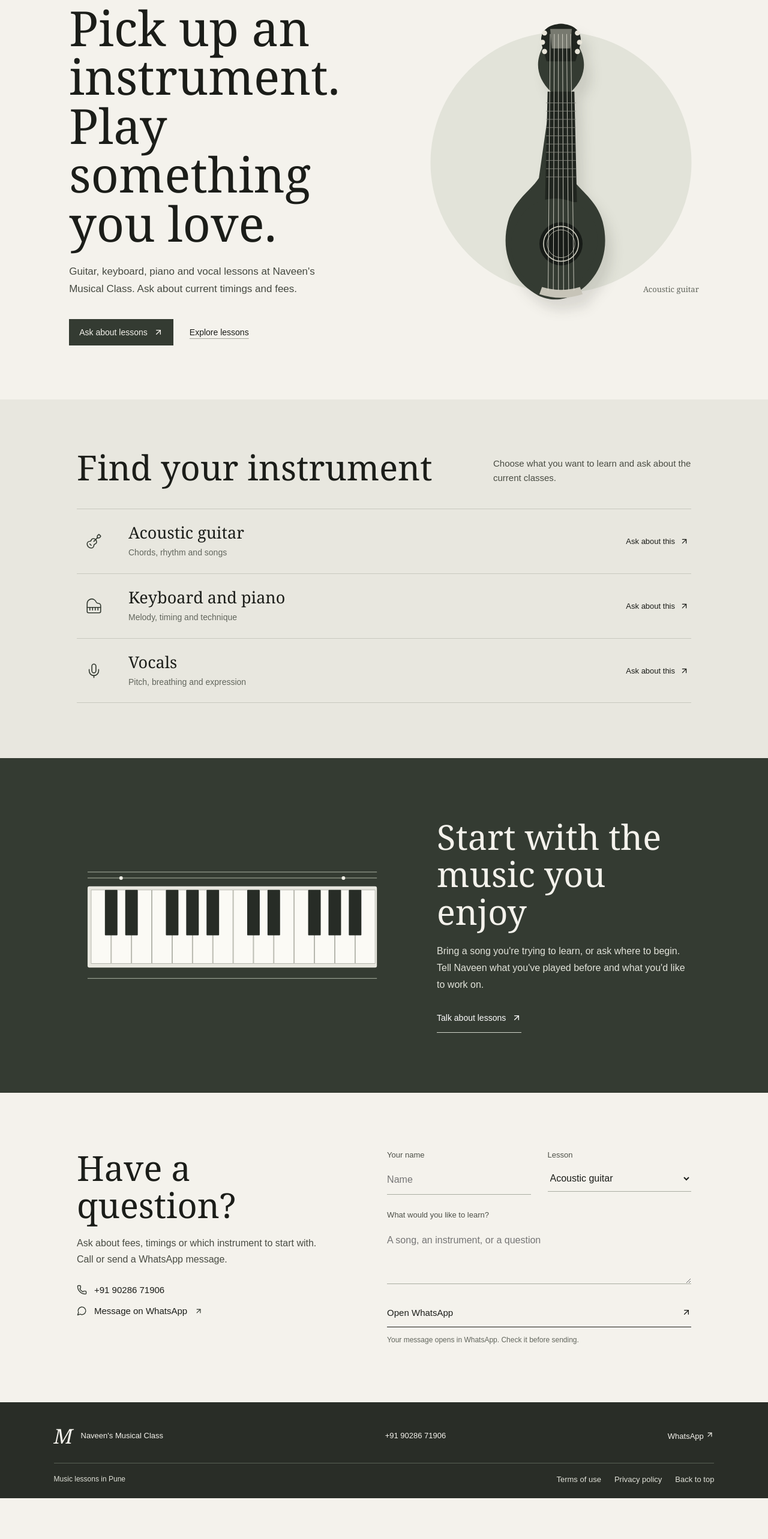
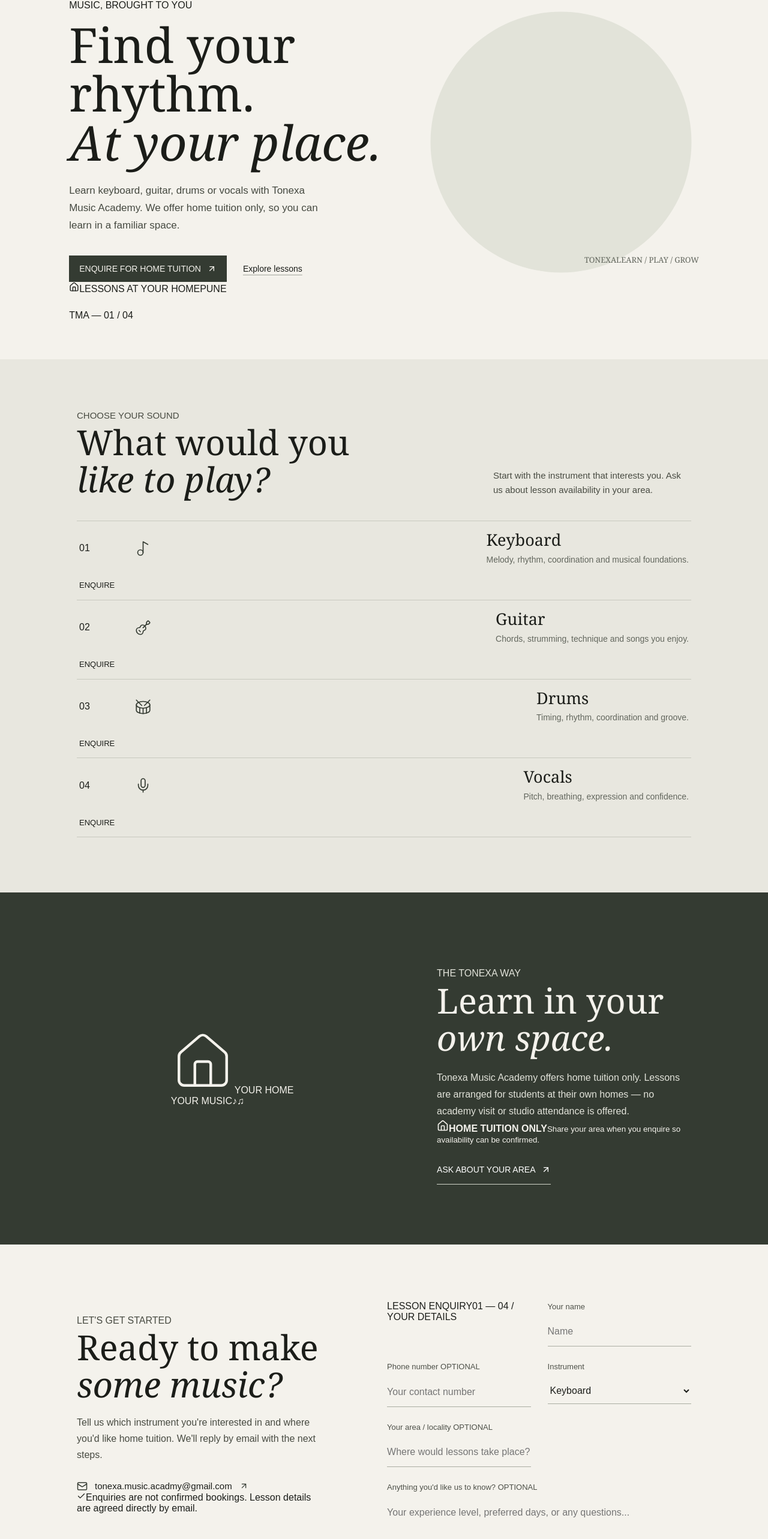
Before and after one commit to itsvectrix-hue/class, a React (Vite) app: page / in a window 1280 px wide. Shown: the part 187-2753 px from the top of the page at 60% size. Before the commit the page ends 2685 px from the top, so only its background shows below. Built offline with nearby package versions, Linux system fonts and the light colour scheme.

Commit message:
rebrand site for Tonexa Music Academy

```diff
--- a/src/App.jsx
+++ b/src/App.jsx
@@ -1,138 +1,50 @@
 import React, { useEffect, useRef, useState } from "react";
 import {
   ArrowUpRight,
+  Check,
+  Drum,
   Guitar,
+  House,
+  Mail,
   Menu,
-  MessageCircle,
   Mic,
-  Piano,
-  Phone,
+  Music2,
   X,
 } from "lucide-react";
 
-const phoneNumber = "919028671906";
-const phoneLabel = "+91 90286 71906";
-const whatsappUrl = "https://wa.me/" + phoneNumber;
+const academyName = "Tonexa Music Academy";
+const emailAddress = "tonexa.music.acadmy@gmail.com";
+const emailUrl = "mailto:" + emailAddress;
 
 const lessons = [
   {
-    name: "Acoustic guitar",
-    detail: "Chords, rhythm and songs",
+    name: "Keyboard",
+    detail: "Melody, rhythm, coordination and musical foundations.",
+    icon: Music2,
+  },
+  {
+    name: "Guitar",
+    detail: "Chords, strumming, technique and songs you enjoy.",
     icon: Guitar,
   },
   {
-    name: "Keyboard and piano",
-    detail: "Melody, timing and technique",
-    icon: Piano,
+    name: "Drums",
+    detail: "Timing, rhythm, coordination and groove.",
+    icon: Drum,
   },
   {
     name: "Vocals",
-    detail: "Pitch, breathing and expression",
+    detail: "Pitch, breathing, expression and confidence.",
     icon: Mic,
   },
 ];
 
-function AcousticIllustration() {
-  return (
-    <svg
-      className="hero-guitar"
-      viewBox="0 0 260 560"
-      role="img"
-      aria-label="Acoustic guitar illustration"
-    >
-      <path
-        d="M111 143 C82 115 79 84 95 55 L165 55 C181 84 178 115 149 143 L151 310 C165 333 200 353 211 395 C228 461 198 514 153 538 C132 549 106 549 85 538 C40 514 10 461 27 395 C38 353 73 333 87 310Z"
-        fill="#343b32"
-      />
-      <path d="M104 142 L156 142 L161 357 L99 357Z" fill="#20251f" />
-      <path d="M94 56 C85 28 101 12 130 10 C159 12 175 28 166 56 L158 83 L102 83Z" fill="#20251f" />
-      <path d="M109 20 H151 L148 58 H112Z" fill="#77796f" />
-      <g fill="#e8e5d9">
-        <circle cx="98" cy="28" r="5" />
-        <circle cx="94" cy="46" r="5" />
-        <circle cx="98" cy="64" r="5" />
-        <circle cx="162" cy="28" r="5" />
-        <circle cx="166" cy="46" r="5" />
-        <circle cx="162" cy="64" r="5" />
-      </g>
-      <path
-        d="M45 397 C58 369 82 351 119 350 C156 351 182 369 195 397 C214 444 186 501 151 520 C126 533 104 533 79 520 C44 501 16 444 45 397Z"
-        fill="#343b32"
-      />
-      <circle cx="130" cy="438" r="42" fill="#171b17" />
-      <circle cx="130" cy="438" r="34" fill="none" stroke="#c5c4b7" strokeWidth="2" />
-      <circle cx="130" cy="438" r="27" fill="none" stroke="#c5c4b7" strokeWidth="1" />
-      <path d="M93 522 Q130 533 167 522 L172 536 Q130 550 88 536Z" fill="#c7c4b8" />
-      {Array.from({ length: 6 }, (_, index) => (
-        <path
-          key={index}
-          d={"M" + (109 + index * 8) + " 30 L" + (105 + index * 10) + " 529"}
-          fill="none"
-          stroke="#dedcd1"
-          strokeWidth="1"
-        />
-      ))}
-      {Array.from({ length: 10 }, (_, index) => (
-        <path
-          key={"fret-" + index}
-          d={"M101 " + (164 + index * 16) + " H159"}
-          fill="none"
-          stroke="#8a8c82"
-          strokeWidth="1"
-        />
-      ))}
-    </svg>
-  );
-}
-
-function KeyboardIllustration() {
-  return (
-    <svg className="keyboard-illustration" viewBox="0 0 520 210" aria-hidden="true">
-      <path d="M18 16 H502" stroke="#aeb5a5" strokeWidth="1" />
-      <path d="M18 194 H502" stroke="#aeb5a5" strokeWidth="1" />
-      <rect x="18" y="40" width="484" height="136" rx="3" fill="#e8e7df" />
-      {Array.from({ length: 14 }, (_, index) => (
-        <rect
-          key={"key-" + index}
-          x={24 + index * 34}
-          y="46"
-          width="33"
-          height="123"
-          fill="#fbfaf5"
-          stroke="#a8a99f"
-          strokeWidth=".8"
-        />
-      ))}
-      {Array.from({ length: 13 }, (_, index) =>
-        ![2, 6, 9].includes(index % 7) ? (
-          <rect
-            key={"black-" + index}
-            x={47 + index * 34}
-            y="46"
-            width="21"
-            height="76"
-            rx="1"
-            fill="#272c26"
-          />
-        ) : null
-      )}
-      <path d="M18 26 H502" stroke="#aeb5a5" strokeWidth="1" />
-      <circle cx="74" cy="26" r="3" fill="#f0eee6" />
-      <circle cx="446" cy="26" r="3" fill="#f0eee6" />
-    </svg>
-  );
-}
-
 function EntryLoader() {
   return (
-    <div className="entry-loader" role="status" aria-label="Loading Naveen's Musical Class">
+    <div className="entry-loader" role="status" aria-label="Loading Tonexa Music Academy">
       <div className="entry-loader-content">
-        <svg className="loader-staff" viewBox="0 0 280 74" aria-hidden="true">
-          <path d="M4 17 H276 M4 27 H276 M4 37 H276 M4 47 H276 M4 57 H276" />
-          <path className="loader-sweep" d="M18 12 V62" />
-          <circle className="loader-note" cx="18" cy="37" r="5" />
-        </svg>
-        <p>Naveen's Musical Class</p>
+        <span className="loader-mark">T<span>.</span></span>
+        <p>{academyName}</p>
       </div>
     </div>
   );
@@ -158,9 +70,9 @@ function Header() {
 
   return (
     <header className="site-header">
-      <a className="brand" href="/" aria-label="Naveen's Musical Class home" onClick={closeMenu}>
-        <span className="brand-mark">M</span>
-        <span className="brand-name">Naveen's<br />Musical Class</span>
+      <a className="brand" href="#home" aria-label="Tonexa Music Academy home" onClick={closeMenu}>
+        <span className="brand-mark">T<span>.</span></span>
+        <span className="brand-name">TONEXA<br /><small>MUSIC ACADEMY</small></span>
       </a>
 
       <nav
@@ -169,10 +81,10 @@ function Header() {
         aria-label="Main navigation"
       >
         <a href="#lessons" onClick={closeMenu}>Lessons</a>
-        <a href="#practice" onClick={closeMenu}>Practice</a>
+        <a href="#home-tuition" onClick={closeMenu}>Home tuition</a>
         <a href="#contact" onClick={closeMenu}>Contact</a>
         <a className="nav-contact" href="#contact" onClick={closeMenu}>
-          Ask about classes <ArrowUpRight size={15} aria-hidden="true" />
+          Enquire now <ArrowUpRight size={15} aria-hidden="true" />
         </a>
       </nav>
 
@@ -195,17 +107,20 @@ function Footer() {
   return (
     <footer className="site-footer">
       <div className="footer-main">
-        <a className="footer-brand" href="/" aria-label="Naveen's Musical Class home">
-          <span className="brand-mark">M</span>
-          <span>Naveen's Musical Class</span>
+        <a className="footer-brand" href="#home" aria-label="Tonexa Music Academy home">
+          <span className="brand-mark">T<span>.</span></span>
+          <span>TONEXA / MUSIC ACADEMY</span>
         </a>
-        <a href={"tel:+" + phoneNumber}>{phoneLabel}</a>
-        <a href={whatsappUrl} target="_blank" rel="noopener noreferrer">
-          WhatsApp <ArrowUpRight size={14} aria-hidden="true" />
+        <div className="footer-note">
+          <span>HOME TUITION ONLY</span>
+          <span>Learn music where you feel at home.</span>
+        </div>
+        <a className="footer-email" href={emailUrl}>
+          <Mail size={16} aria-hidden="true" /> {emailAddress}
         </a>
       </div>
       <div className="footer-bottom">
-        <span>Music lessons in Pune</span>
+        <span>© {new Date().getFullYear()} TONEXA MUSIC ACADEMY</span>
         <nav aria-label="Footer navigation">
           <a href="/terms">Terms of use</a>
           <a href="/privacy">Privacy policy</a>
@@ -220,13 +135,15 @@ function App() {
   const [showLoader, setShowLoader] = useState(true);
   const [form, setForm] = useState({
     name: "",
-    lesson: "Acoustic guitar",
+    phone: "",
+    lesson: "Keyboard",
+    area: "",
     message: "",
   });
   const [preparedMessage, setPreparedMessage] = useState("");
 
   useEffect(() => {
-    const timer = window.setTimeout(() => setShowLoader(false), 860);
+    const timer = window.setTimeout(() => setShowLoader(false), 650);
     return () => window.clearTimeout(timer);
   }, []);
 
@@ -239,16 +156,23 @@ function App() {
     event.preventDefault();
 
     const message = [
-      "Hello Naveen's Musical Class,",
+      "Hello Tonexa Music Academy,",
       "",
       "Name: " + form.name.trim(),
+      "Phone: " + (form.phone.trim() || "Not provided"),
       "Interested in: " + form.lesson,
-      "Message: " + (form.message.trim() || "Please share the current class details."),
+      "Home tuition area: " + (form.area.trim() || "Not provided"),
+      "Message: " + (form.message.trim() || "Please share the lesson details."),
+      "",
+      "I understand that this is an enquiry only and does not confirm a lesson booking.",
     ].join("\n");
 
-    const url = whatsappUrl + "?text=" + encodeURIComponent(message);
+    const subject = encodeURIComponent("Music lesson enquiry — " + form.name.trim());
+    const body = encodeURIComponent(message);
+    const url = emailUrl + "?subject=" + subject + "&body=" + body;
+
     setPreparedMessage(url);
-    window.open(url, "_blank", "noopener,noreferrer");
+    window.location.href = url;
   };
 
   return (
@@ -257,95 +181,137 @@ function App() {
 
       <div className="site-shell">
         <a className="skip-link" href="#main-content">Skip to content</a>
+        <div className="topline">
+          <span><span className="topline-dot" /> MUSIC LESSONS IN PUNE</span>
+          <span>HOME TUITION ONLY</span>
+        </div>
         <Header />
 
         <main id="main-content">
           <section className="hero" id="home">
             <div className="hero-copy">
-              <p className="location-line">Music lessons in Pune</p>
-              <h1>Pick up an instrument. Play something you love.</h1>
+              <p className="eyebrow"><span className="eyebrow-rule" /> MUSIC, BROUGHT TO YOU</p>
+              <h1>Find your rhythm.<br /><em>At your place.</em></h1>
               <p className="hero-description">
-                Guitar, keyboard, piano and vocal lessons at Naveen's Musical Class.
-                Ask about current timings and fees.
+                Learn keyboard, guitar, drums or vocals with Tonexa Music Academy.
+                We offer home tuition only, so you can learn in a familiar space.
               </p>
               <div className="hero-actions">
                 <a className="primary-link" href="#contact">
-                  Ask about lessons <ArrowUpRight size={16} aria-hidden="true" />
+                  ENQUIRE FOR HOME TUITION <ArrowUpRight size={16} aria-hidden="true" />
                 </a>
                 <a className="secondary-link" href="#lessons">Explore lessons</a>
               </div>
+              <div className="hero-proof">
+                <House size={17} aria-hidden="true" />
+                <span>LESSONS AT YOUR HOME</span>
+                <span className="proof-divider" />
+                <span>PUNE</span>
+              </div>
             </div>
 
-            <div className="hero-art">
-              <AcousticIllustration />
-              <span className="art-caption">Acoustic guitar</span>
+            <div className="hero-art" aria-label="Music academy home tuition">
+              <div className="art-orbit orbit-one" />
+              <div className="art-orbit orbit-two" />
+              <div className="art-center">
+                <span className="art-note">♪</span>
+                <span className="art-word">MAKE<br /><em>MUSIC.</em></span>
+              </div>
+              <div className="art-chip chip-keyboard"><Music2 size={18} /> KEYBOARD</div>
+              <div className="art-chip chip-guitar"><Guitar size={18} /> GUITAR</div>
+              <div className="art-chip chip-drums"><Drum size={18} /> DRUMS</div>
+              <div className="art-chip chip-vocals"><Mic size={18} /> VOCALS</div>
+              <div className="art-caption"><span>TONEXA</span><span>LEARN / PLAY / GROW</span></div>
             </div>
+            <div className="hero-index">TMA — 01 / 04</div>
           </section>
 
           <section className="lessons-section" id="lessons">
             <div className="section-intro">
-              <h2>Find your instrument</h2>
-              <p>Choose what you want to learn and ask about the current classes.</p>
+              <div>
+                <p className="eyebrow"><span className="eyebrow-rule" /> CHOOSE YOUR SOUND</p>
+                <h2>What would you<br /><em>like to play?</em></h2>
+              </div>
+              <p>Start with the instrument that interests you. Ask us about lesson availability in your area.</p>
             </div>
 
             <div className="lesson-list">
-              {lessons.map(({ name, detail, icon: Icon }) => (
+              {lessons.map(({ name, detail, icon: Icon }, index) => (
                 <a
                   className="lesson-row"
                   href="#contact"
                   key={name}
                   onClick={() => setForm((current) => ({ ...current, lesson: name }))}
                 >
+                  <span className="lesson-number">0{index + 1}</span>
                   <span className="lesson-icon">
-                    <Icon size={27} strokeWidth={1.45} aria-hidden="true" />
+                    <Icon size={27} strokeWidth={1.5} aria-hidden="true" />
                   </span>
                   <span className="lesson-copy">
                     <strong>{name}</strong>
                     <span>{detail}</span>
                   </span>
                   <span className="lesson-link">
-                    Ask about this <ArrowUpRight size={15} aria-hidden="true" />
+                    ENQUIRE <ArrowUpRight size={16} aria-hidden="true" />
                   </span>
                 </a>
               ))}
             </div>
           </section>
 
-          <section className="practice-section" id="practice">
+          <section className="practice-section" id="home-tuition">
             <div className="practice-art">
-              <KeyboardIllustration />
+              <div className="home-illustration">
+                <div className="home-illustration-ring" />
+                <House size={106} strokeWidth={1} aria-hidden="true" />
+                <span className="home-illustration-label">YOUR HOME<br />YOUR MUSIC</span>
+                <span className="home-illustration-note note-a">♪</span>
+                <span className="home-illustration-note note-b">♫</span>
+              </div>
             </div>
             <div className="practice-copy">
-              <h2>Start with the music you enjoy</h2>
+              <p className="eyebrow"><span className="eyebrow-rule" /> THE TONEXA WAY</p>
+              <h2>Learn in your<br /><em>own space.</em></h2>
               <p>
-                Bring a song you're trying to learn, or ask where to begin.
-                Tell Naveen what you've played before and what you'd like to work on.
+                Tonexa Music Academy offers home tuition only. Lessons are arranged
+                for students at their own homes — no academy visit or studio
+                attendance is offered.
               </p>
+              <div className="home-tuition-callout">
+                <House size={20} aria-hidden="true" />
+                <span><strong>HOME TUITION ONLY</strong><small>Share your area when you enquire so availability can be confirmed.</small></span>
+              </div>
               <a className="text-link" href="#contact">
-                Talk about lessons <ArrowUpRight size={16} aria-hidden="true" />
+                ASK ABOUT YOUR AREA <ArrowUpRight size={16} aria-hidden="true" />
               </a>
             </div>
           </section>
 
           <section className="contact-section" id="contact">
             <div className="contact-copy">
-              <h2>Have a question?</h2>
+              <p className="eyebrow"><span className="eyebrow-rule" /> LET'S GET STARTED</p>
+              <h2>Ready to make<br /><em>some music?</em></h2>
               <p>
-                Ask about fees, timings or which instrument to start with.
-                Call or send a WhatsApp message.
+                Tell us which instrument you're interested in and where you'd
+                like home tuition. We'll reply by email with the next steps.
               </p>
-              <a className="contact-detail" href={"tel:+" + phoneNumber}>
-                <Phone size={17} aria-hidden="true" />
-                <span>{phoneLabel}</span>
+              <a className="contact-detail" href={emailUrl}>
+                <Mail size={18} aria-hidden="true" />
+                <span>{emailAddress}</span>
+                <ArrowUpRight size={15} aria-hidden="true" />
               </a>
-              <a className="contact-detail" href={whatsappUrl} target="_blank" rel="noopener noreferrer">
-                <MessageCircle size={17} aria-hidden="true" />
-                <span>Message on WhatsApp</span>
-                <ArrowUpRight size={14} aria-hidden="true" />
-              </a>
+              <div className="contact-note">
+                <Check size={15} aria-hidden="true" />
+                <span>Enquiries are not confirmed bookings. Lesson details are agreed directly by email.</span>
+              </div>
             </div>
 
             <form className="enquiry-form" onSubmit={submitEnquiry}>
+              <div className="form-heading">
+                <span>LESSON ENQUIRY</span>
+                <span>01 — 04 / YOUR DETAILS</span>
+              </div>
+
               <label>
                 Your name
                 <input
@@ -359,39 +325,59 @@ function App() {
               </label>
 
               <label>
-                Lesson
+                Phone number <span className="optional-label">OPTIONAL</span>
+                <input
+                  name="phone"
+                  type="tel"
+                  autoComplete="tel"
+                  value={form.phone}
+                  onChange={updateField("phone")}
+                  placeholder="Your contact number"
+                />
+              </label>
+
+              <label>
+                Instrument
                 <select name="lesson" value={form.lesson} onChange={updateField("lesson")}>
-                  <option>Acoustic guitar</option>
-                  <option>Keyboard and piano</option>
-                  <option>Vocals</option>
+                  {lessons.map((lesson) => <option key={lesson.name}>{lesson.name}</option>)}
                   <option>Not sure yet</option>
                 </select>
               </label>
 
+              <label>
+                Your area / locality <span className="optional-label">OPTIONAL</span>
+                <input
+                  name="area"
+                  value={form.area}
+                  onChange={updateField("area")}
+                  placeholder="Where would lessons take place?"
+                />
+              </label>
+
               <label className="message-field">
-                What would you like to learn?
+                Anything you'd like us to know? <span className="optional-label">OPTIONAL</span>
                 <textarea
                   name="message"
                   rows="3"
-                  maxLength={500}
+                  maxLength={600}
                   value={form.message}
                   onChange={updateField("message")}
-                  placeholder="A song, an instrument, or a question"
+                  placeholder="Your experience level, preferred days, or any questions..."
                 />
               </label>
 
               <button className="submit-link" type="submit">
-                Open WhatsApp <ArrowUpRight size={16} aria-hidden="true" />
+                PREPARE EMAIL ENQUIRY <ArrowUpRight size={16} aria-hidden="true" />
               </button>
 
               <p className="form-note">
-                Your message opens in WhatsApp. Check it before sending.
+                This opens a new email draft addressed to Tonexa. Review it and press Send in your email app.
               </p>
 
               {preparedMessage && (
                 <p className="form-status" role="status">
-                  Message prepared. If WhatsApp did not open,{" "}
-                  <a href={preparedMessage} target="_blank" rel="noopener noreferrer">open it here</a>.
+                  If your email app did not open,{" "}
+                  <a href={preparedMessage}>open the prepared enquiry here</a>.
                 </p>
               )}
             </form>
```
